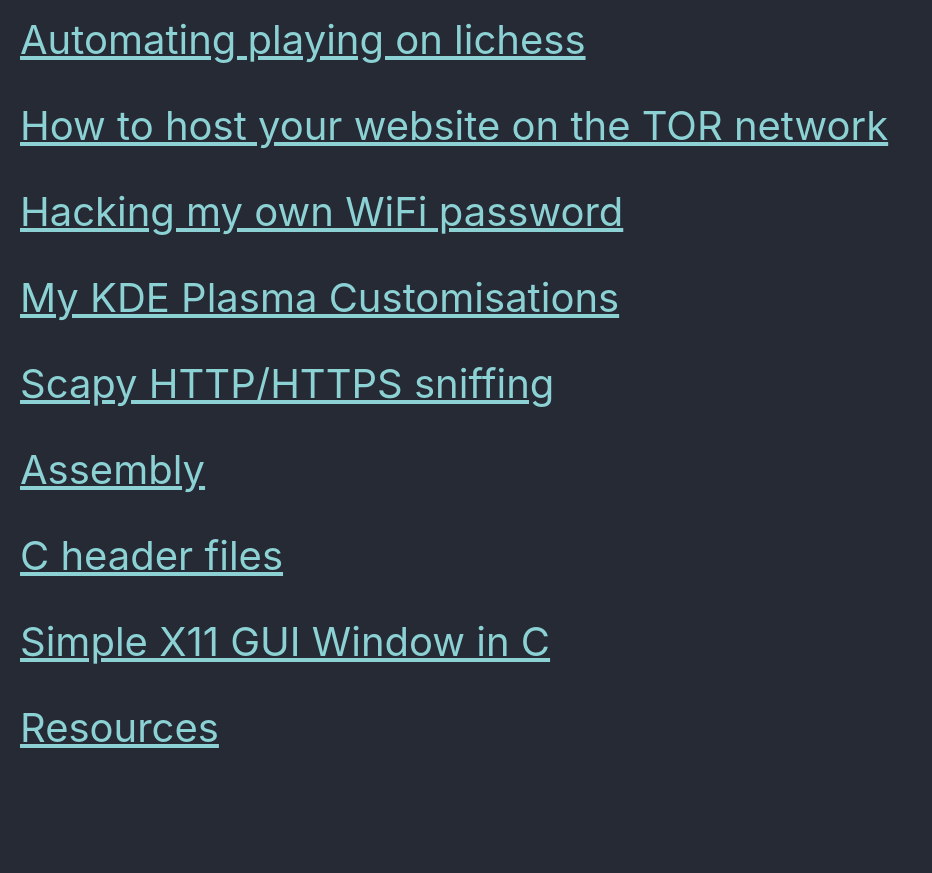
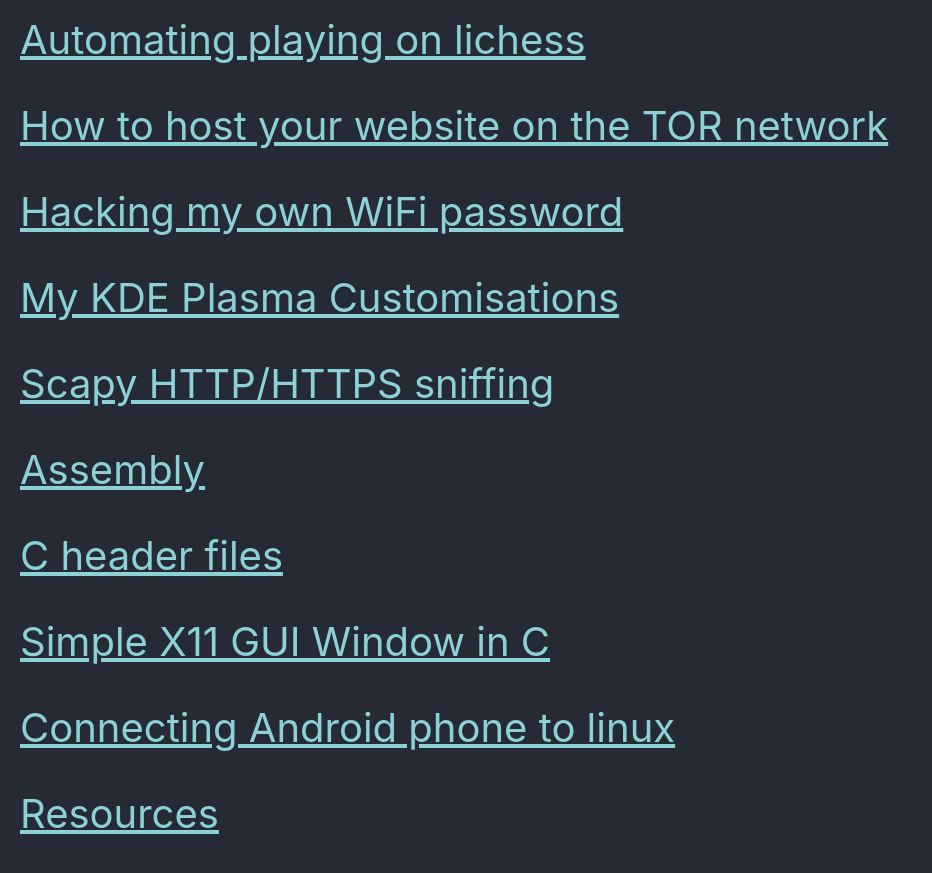
Before and after one commit to Connor-McCartney/Connor-McCartney.github.io, a Jekyll site: the page built from _pages/misc.md, in a window 1280 px wide and 900 px high, scrolled down 1226 px. Shown: the top 873 px of the window, without its empty margins (0-932 px from the left). Built offline with Jekyll 4.4.1, drawn with Linux system fonts in a browser that asks for light colours; cached includes are drawn as plain includes; before the commit the page ends 2040 px from its top, so only the background shows below that.

Commit message:
Update misc.md

```diff
--- a/_pages/misc.md
+++ b/_pages/misc.md
@@ -45,4 +45,6 @@ title: Misc
 
 <span style="font-size:2em;">   [Simple X11 GUI Window in C](/misc/xguic)   </span>
 
+<span style="font-size:2em;">   [Connecting Android phone to linux](/misc/ConnectingAndroidphonetolinux)   </span>
+
 <span style="font-size:2em;">   [Resources](/misc/resources)   </span>
```
